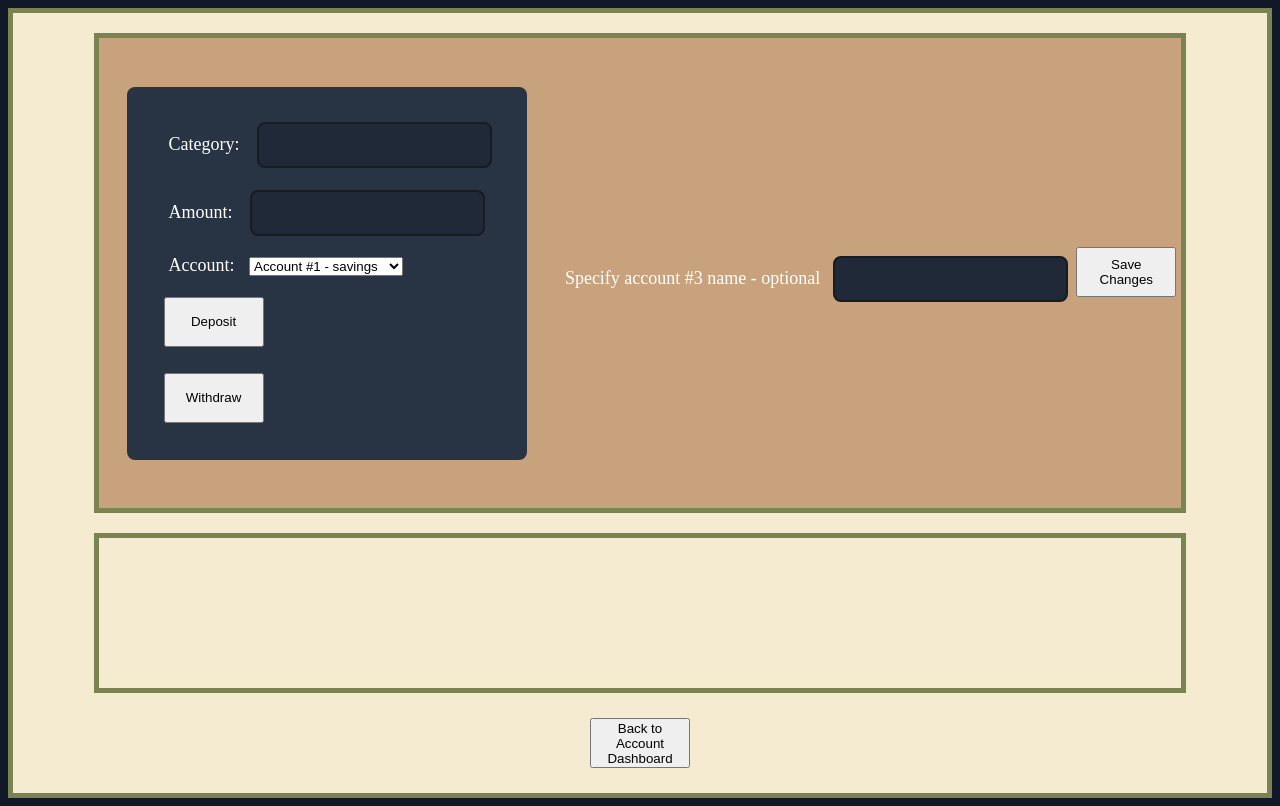
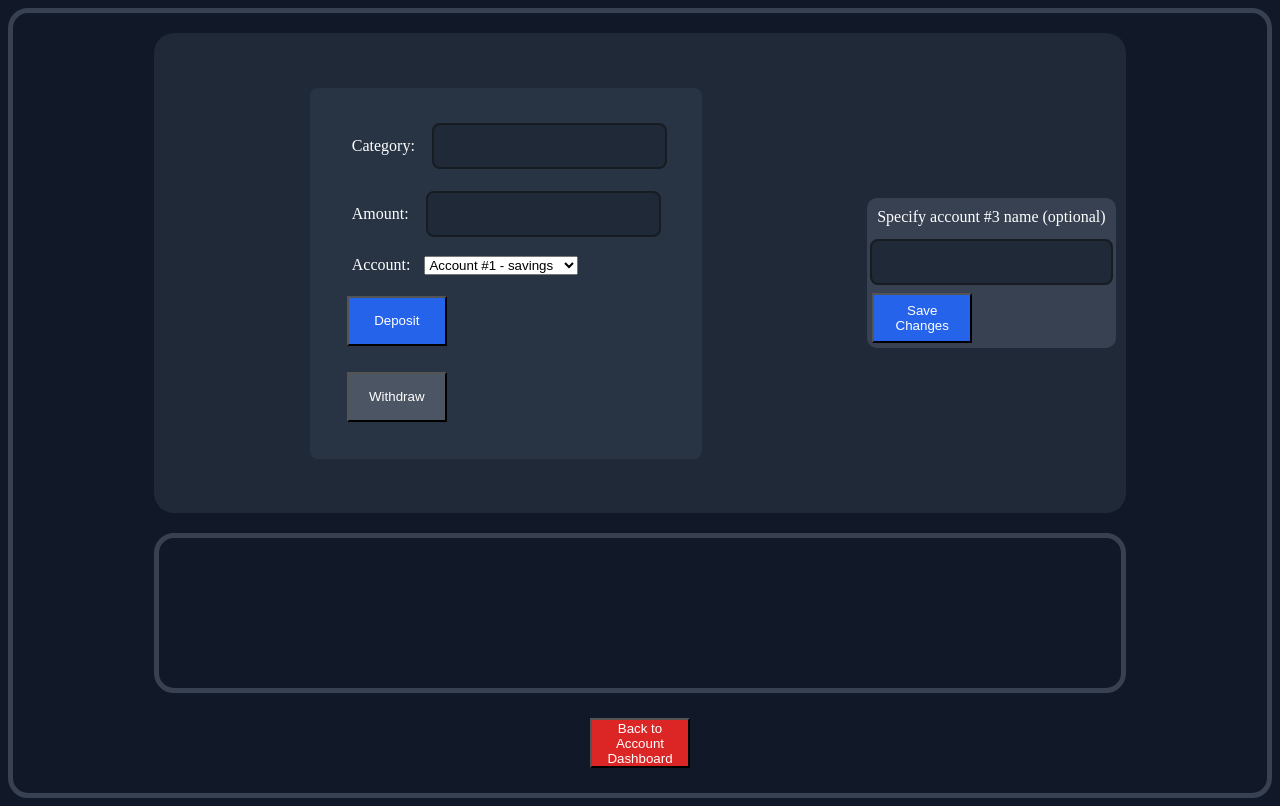
Before and after one commit to dbarks508/CS3750_Group_Assignemnt_2, a React (Create React App) app in the folder frontend/: page /account in a window 1280 px wide. Built offline with nearby package versions, Linux system fonts and the light colour scheme; no server answers.

Commit message:
css for account page

```diff
--- a/frontend/src/components/account.css
+++ b/frontend/src/components/account.css
@@ -1,41 +1,72 @@
 .main {
-  background-color: #F4EBD0;
+  background-color: #111827;
   display: flex;
   flex-direction: column;
   align-items: center;
   justify-content: flex-start;
   min-height: 90vh;
-  border: 5px solid #7A8450;
+  border: 5px solid #374151;
+  border-radius: 20px;
   padding: 20px;
   box-sizing: border-box;
   gap: 20px;
 }
 
-.main-container,
-.result-container {
-  width: 90%;
-  border: 5px solid #7A8450;
-  box-sizing: border-box;
-}
+
 
 .main-container {
   display: flex;
   justify-content: center;
   align-items: center;
   height: 60vh;
-  background-color: #C7A27C;
+  width: 80%;
+  background-color: #1f2937;
+  border-radius: 20px;
 }
 
 .result-container {
+  width: 80%;
+  height: 20vh;
+  border: 5px solid #374151;
+  border-radius: 20px; /* add rounding */
+  box-sizing: border-box;
   display: flex;
   flex-direction: column;
   justify-content: center;
   align-items: center;
-  height: 20vh;
+}
+
+.account-name-container {
+    display: flex;
+    flex-direction: column;
+    justify-content: right;
+    background-color: #374151;
+    border-radius: 10px;
+    margin: 10px;
+}
+
+#deposit-button {
+    background-color: #2563eb;
+    color: #ffffff;
+}
+
+#withdraw-button {
+    background-color: #4b5563;
+    color: #ffffff;
+}
+
+#home-button {
+    background-color: #dc2626;
+    color: #ffffff;
+}
+
+#save-button {
+    background-color: #2563eb;
+    color: #ffffff;
 }
 
 label {
-    font-size: 18px;
+    font-size: 16px;
     margin: 10px;
 }
 input {
@@ -48,5 +79,5 @@ button {
 }
 
 p {
-    font-size: 20px;
+    font-size: 16px;
 }
--- a/frontend/src/components/account.js
+++ b/frontend/src/components/account.js
@@ -131,7 +131,9 @@ export default function Account() {
 
   return (
     <div className="main">
-      {username && <h1>Welcome to your account management page, {username}</h1>}
+      {username && (
+        <h1>Welcome to Your Account Management Page, {username}!</h1>
+      )}
       <div className="main-container">
         <form
           onSubmit={(e) => {
@@ -174,18 +176,25 @@ export default function Account() {
             </select>
           </div>
 
-          <button onClick={() => onSubmit("deposit")}>Deposit</button>
-          <button onClick={() => onSubmit("withdraw")}>Withdraw</button>
+          <button id="deposit-button" onClick={() => onSubmit("deposit")}>
+            Deposit
+          </button>
+          <button id="withdraw-button" onClick={() => onSubmit("withdraw")}>
+            Withdraw
+          </button>
         </form>
 
-        <div id="account-name-container">
-          <label>Specify account #3 name - optional</label>
+        <div className="account-name-container">
+          <label>Specify account #3 name (optional)</label>
           <input
             type="text"
             value={accountName}
             onChange={(e) => setAccountName(e.target.value)}
           />
-          <button onClick={() => handleAccountName(accountName)}>
+          <button
+            id="save-button"
+            onClick={() => handleAccountName(accountName)}
+          >
             Save Changes
           </button>
         </div>
@@ -201,7 +210,7 @@ export default function Account() {
       </div>
 
       <div>
-        <button onClick={() => navigateHome()}>
+        <button id="home-button" onClick={() => navigateHome()}>
           Back to Account Dashboard
         </button>
       </div>
```
